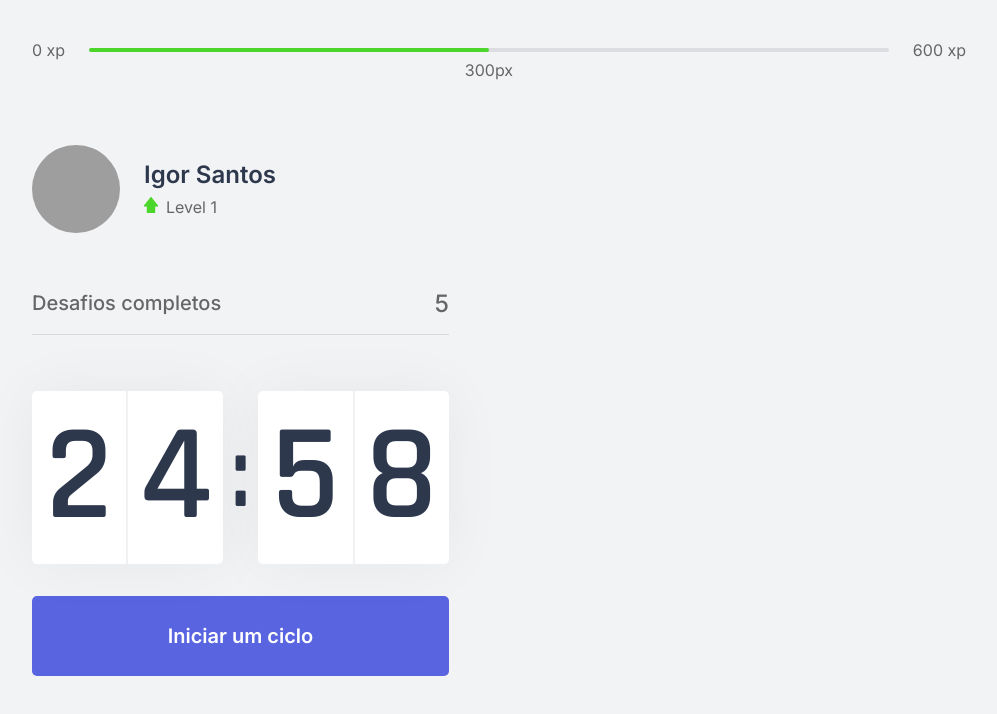
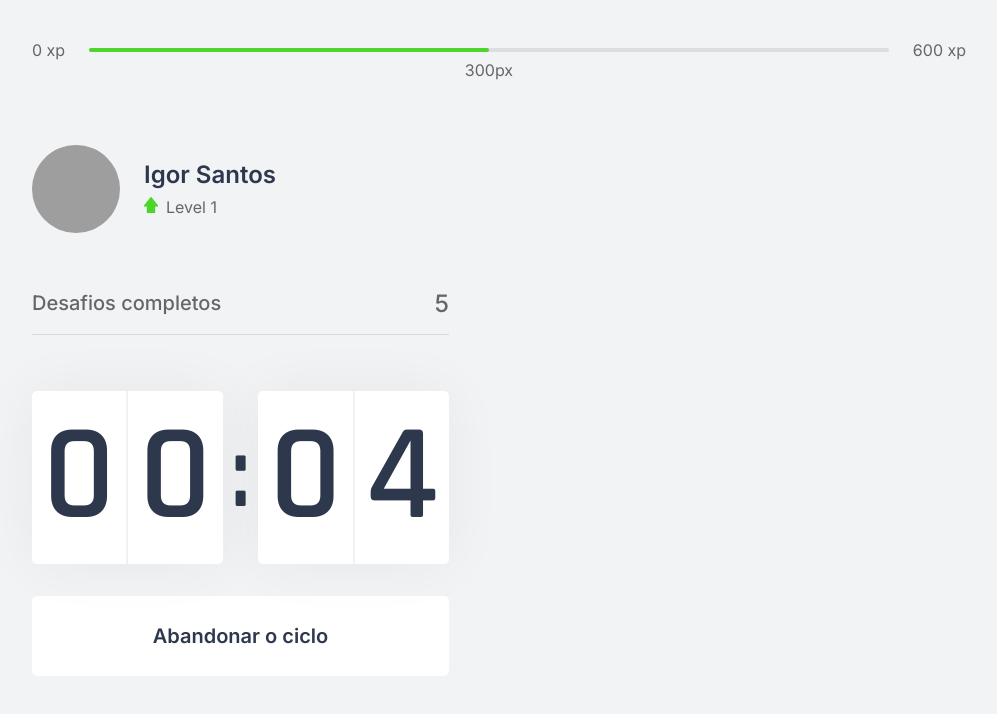
Before and after one commit to igorsantos97/NLW-4, a Next.js app: page / in a window 1280 px wide. Both pictures are taken after a click on the button "Iniciar um ciclo". Shown: the top 714 px of the page, without its empty margins (141-1138 px from the left). Built offline with nearby package versions, Linux system fonts and the light colour scheme; grey boxes are pictures that could not be loaded.

Commit message:
update Countdown component

```diff
--- a/src/components/Countdown.tsx
+++ b/src/components/Countdown.tsx
@@ -1,9 +1,12 @@
 import { useState, useEffect } from 'react';
 import styles from '../styles/components/Countdown.module.css';
 
+let countdownTimeout: NodeJS.Timeout;
+
 export function Countdown() {
-  const [time, setTime] = useState(25 * 60);
-  const [active, setActive] = useState(false)
+  const [time, setTime] = useState(0.1 * 60);
+  const [isActive, setIsActive] = useState(false);
+  const [hasFinished, setHasFinished] = useState(false);
 
   const minutes = Math.floor(time / 60);
   const seconds = time % 60;
@@ -12,16 +15,25 @@
   const [secondLeft, secondRight] = String(seconds).padStart(2, '0').split('');
 
   function startCountdown() {
-    setActive(true);
+    setIsActive(true);
+  }
+
+  function resetCountdown() {
+    clearTimeout(countdownTimeout);
+    setIsActive(false);
+    setTime(0.1 * 60);
   }
 
   useEffect(() => {
-    if (active && time > 0) {
-      setTimeout(() => {
+    if (isActive && time > 0) {
+      countdownTimeout = setTimeout(() => {
         setTime(time - 1);
       }, 1000)
+    } else if (isActive && time === 0) {
+      setHasFinished(true);
+      setIsActive(false);
     }
-  }, [active, time]);
+  }, [isActive, time]);
 
   return (
     <div>
@@ -37,6 +49,25 @@
         </div>
       </div>
 
+      { hasFinished ? (
+        <button
+          disabled
+          className={styles.countdownButton}
+        >
+          Ciclo encerrado
+        </button>
+      ) : (
+          <>
+            { isActive ? (
+              <button
+                onClick={resetCountdown}
+                type="button"
+                className={`${styles.countdownButton} ${styles.countdownButtonActive}`}
+              >
+                Abandonar o ciclo
+              </button>
+            )
+              : (
                 <button
                   onClick={startCountdown}
                   type="button"
@@ -44,6 +75,9 @@
                 >
                   Iniciar um ciclo
                 </button>
+              )}
+          </>
+        )}
     </div>
   )
 }
--- a/src/styles/components/Countdown.module.css
+++ b/src/styles/components/Countdown.module.css
@@ -53,6 +53,22 @@
   transition: background 0.2s;
 }
 
-.countdownButton:hover {
+.countdownButton:not(:disabled):hover {
   background: var(--blue-dark);
 }
+
+.countdownButtonActive {
+  background: var(--white);
+  color: var(--title);
+}
+
+.countdownButtonActive:not(:disabled):hover {
+  background: var(--red);
+  color: var(--white);
+}
+
+.countdownButton:disabled {
+  background: var(--white);
+  color: var(--text);
+  cursor: not-allowed;
+}
--- a/src/styles/global.css
+++ b/src/styles/global.css
@@ -44,6 +44,7 @@
 
 button {
   cursor: pointer;
+  outline: none;
 }
 
 a {
```
Lines whose indentation alone changed are shown as unchanged.
